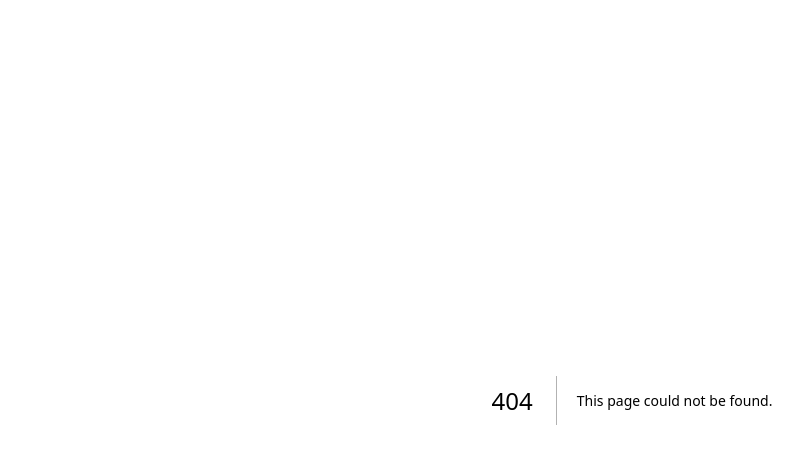
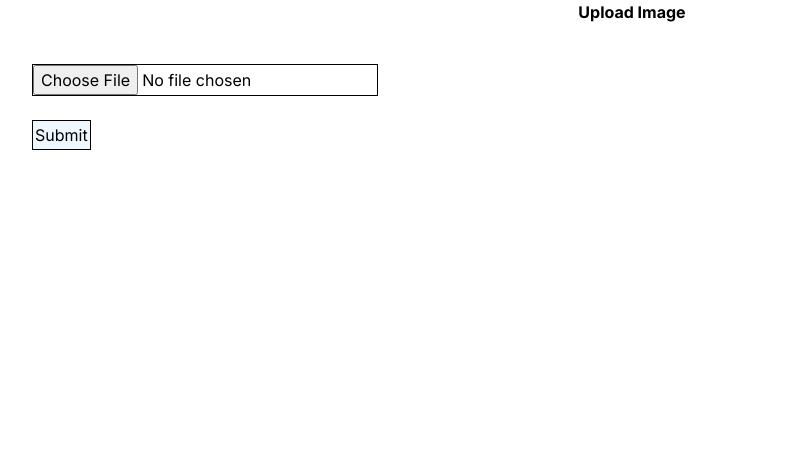
Before and after one commit to jenish96/Nextjs-api-route, a Next.js app: page /imgUpload in a window 1280 px wide. Before the commit this address had no page. Shown: the top 464 px of the page, without its empty margins (8-811 px from the left). Built offline with nearby package versions, Linux system fonts and the light colour scheme.

Commit message:
adding img upload

```diff
--- /dev/null
+++ b/src/app/api/upload/route.js
@@ -0,0 +1,17 @@
+import { NextResponse } from "next/server";
+import { writeFile } from "fs/promises"
+
+export async function POST(req, res) {
+    const payload = await req.formData()
+    const file = payload.get('file')
+    if (!file) {
+        return NextResponse.json({ result: "File Not Found!" })
+    }
+
+    const byteData = await file.arrayBuffer()
+    const buffer = Buffer.from(byteData)
+    const path = `./public/${file.name}`
+    await writeFile(path, buffer)
+
+    return NextResponse.json({ result: "file Uploaded", success: true })
+}
--- /dev/null
+++ b/src/app/imgUpload/page.js
@@ -0,0 +1,35 @@
+"use client"
+
+import { useState } from "react"
+
+const Page = () => {
+    const [file, setFile] = useState()
+    const handleSubmit = async (e) => {
+        e.preventDefault()
+
+        const data = new FormData()
+        data.set("file", file)
+        let res = await fetch("http://localhost:3000/api/upload", {
+            method: "POST",
+            body: data
+        })
+        res = await res.json()
+        if (res.success) {
+            alert(res.result)
+        } else {
+            alert("Error!")
+        }
+    }
+    return (
+        <>
+            <h1>Upload Image</h1>
+            <form className="pt-10 pl-10" onSubmit={handleSubmit}>
+                <input type="file" name="file" onChange={(e) => setFile(e.target.files?.[0])} />
+                <br /><br />
+                <button type="submit" className="btn">Submit</button>
+            </form>
+        </>
+    )
+}
+
+export default Page
--- a/src/app/page.js
+++ b/src/app/page.js
@@ -8,6 +8,7 @@ export default function Home() {
       <ul className='text-lg pt-5 pl-5'>
         <li><Link href="/products">Products</Link></li>
         <li><Link href="/users">Users</Link></li>
+        <li><Link href="/imgUpload">Image upload</Link></li>
       </ul>
     </>
   )
```
Also changed, not shown: public/Screenshot (3).png (added).
